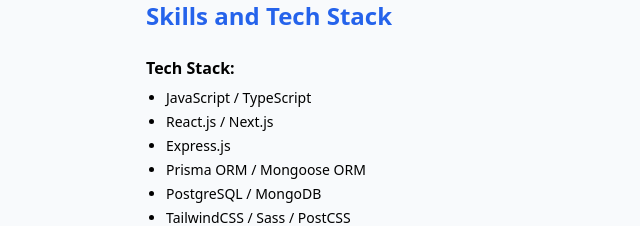
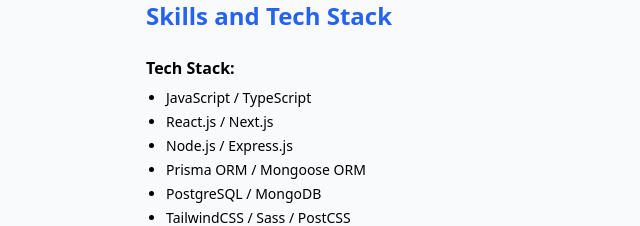
Before and after one commit to xdguido/guidogennari-web, a Next.js app: page /resume in a window 1280 px wide. Shown: the part 1756-1982 px from the top of the page, without its empty margins (218-858 px from the left). Built offline with nearby package versions, Linux system fonts and the light colour scheme.

Commit message:
feat: update content

```diff
--- a/pages/resume.tsx
+++ b/pages/resume.tsx
@@ -218,7 +218,7 @@
                             <ul className="list-disc sm:text-sm pl-5">
                                 <li className="mb-1">JavaScript / TypeScript</li>
                                 <li className="mb-1">React.js / Next.js</li>
-                                <li className="mb-1">Express.js</li>
+                                <li className="mb-1">Node.js / Express.js</li>
                                 <li className="mb-1">Prisma ORM / Mongoose ORM</li>
                                 <li className="mb-1">PostgreSQL / MongoDB</li>
                                 <li className="mb-1">TailwindCSS / Sass / PostCSS</li>
```
